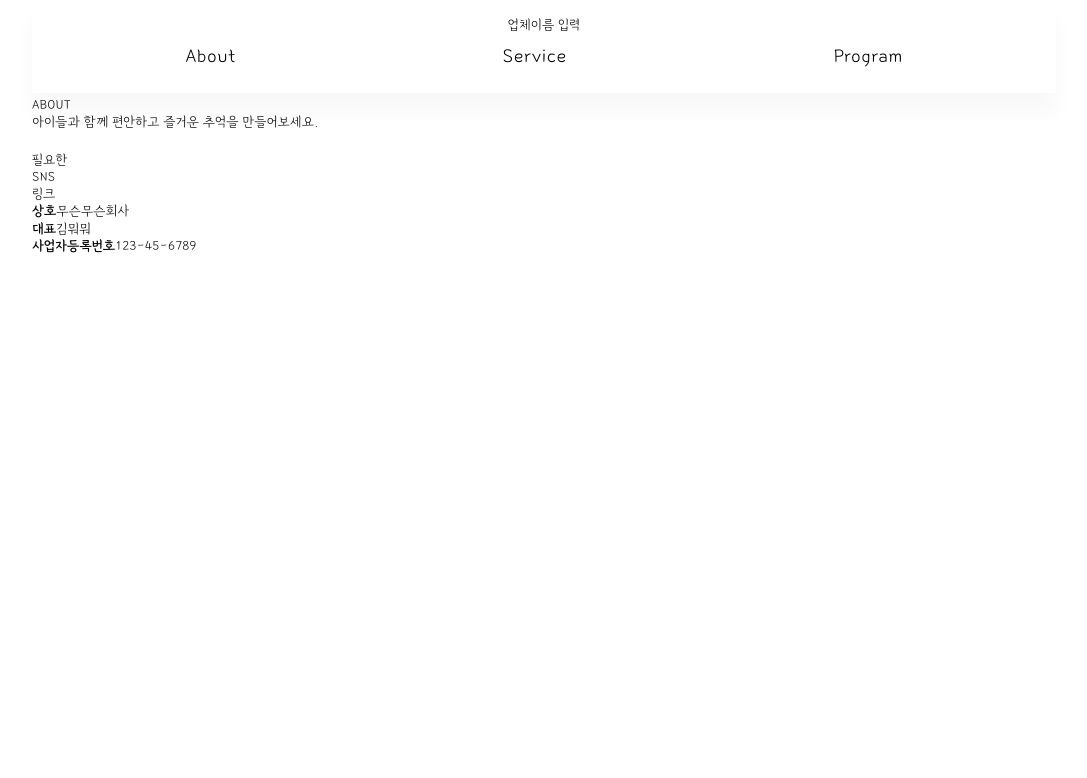
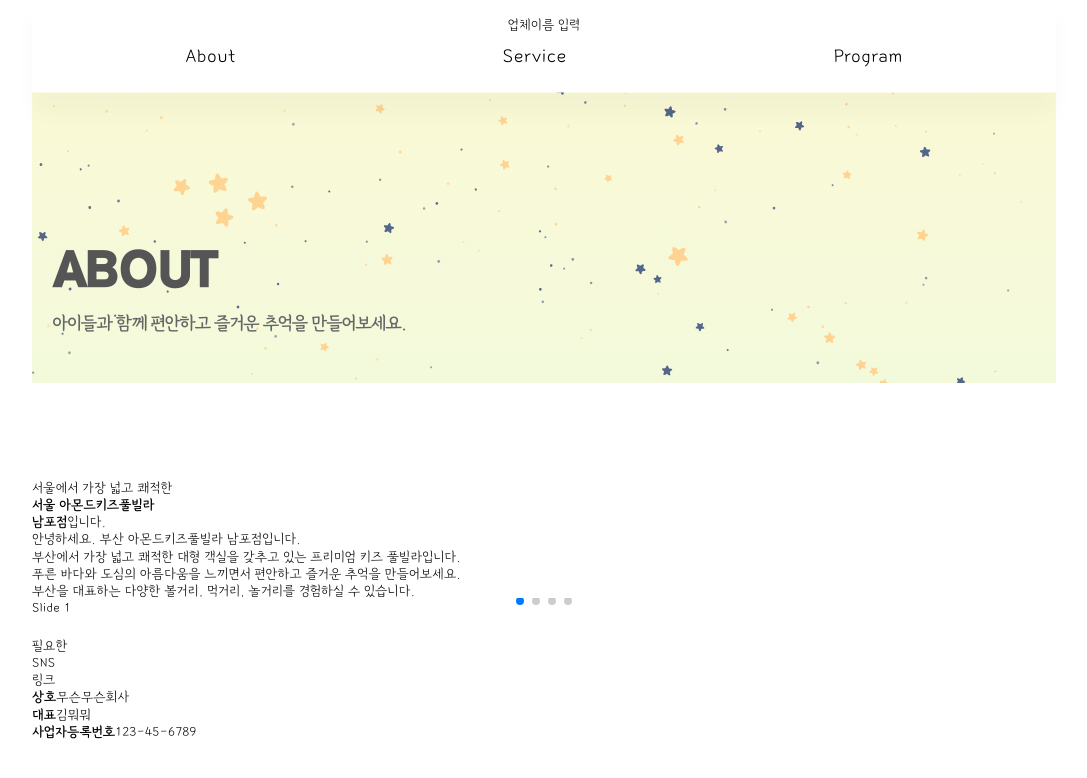
Before and after one commit to jeonguni/present, a React (Create React App) app: page /About in a window 1280 px wide. Shown: the top 778 px of the page, without its empty margins (96-1183 px from the left). Built offline with nearby package versions, Linux system fonts and the light colour scheme.

Commit message:
design: about페이지 작업중

```diff
--- /dev/null
+++ b/src/assets/style/layout/_sub.scss
@@ -0,0 +1,25 @@
+.sub {
+  &-top {
+    padding: 15rem 2rem 5rem;
+    background: url(../../images/bg/bg-main-yellow.svg) repeat-x center center / cover;
+
+    &-tit {
+      font: {
+        family: 'GangwonTeunTeun';
+        size: 5rem;
+      }
+      color: #555;
+      letter-spacing: -0.3rem;
+    }
+
+    &-dec {
+      margin-top: 1rem;
+      font: {
+        size: 2rem;
+        weight: 700;
+      }
+      color: #666;
+      letter-spacing: -0.1rem;
+    }
+  }
+}
--- a/src/assets/style/pages/_section.scss
+++ b/src/assets/style/pages/_section.scss
@@ -1,11 +1,12 @@
 section {
+  padding-top: 9.2rem;
   padding-bottom: 2rem;
   .container {
     position: relative;
-    height: calc(100vh - 9.5rem);
+    height: inherit;
   }
   .section-first {
-    padding: 9.5rem 1.5rem 2rem;
+    padding: 0rem 1.5rem 2rem;
     background: url(../../images/bg/bg-main-yellow.svg) repeat center center / cover;
     // background: linear-gradient(
     //   180deg,
@@ -13,7 +14,7 @@ section {
     //   $color-secondary 70%,
     //   #fff
     // );
-    height: 100vh;
+    height: calc(100vh - 9.5rem);
     &-txt {
       position: absolute;
       left: 50%;
@@ -25,7 +26,7 @@ section {
     }
     &-main {
       font: {
-        family: "GangwonTeunTeun";
+        family: 'GangwonTeunTeun';
         weight: 700;
         size: 6rem;
       }
@@ -43,8 +44,8 @@ section {
   }
 
   .section-second {
-    padding: 3rem 2rem;
-    margin-bottom: 20rem;
+    padding: 10rem 2rem 0;
+    margin-bottom: 10rem;
     .container {
       height: auto;
     }
@@ -52,7 +53,7 @@ section {
       font: {
         size: 3.5rem;
         weight: 700;
-        family: "GangwonTeunTeun";
+        family: 'GangwonTeunTeun';
       }
     }
     &-sub {
@@ -82,7 +83,7 @@ section {
       font: {
         size: 3.5rem;
         weight: 700;
-        family: "GangwonTeunTeun";
+        family: 'GangwonTeunTeun';
       }
     }
     &-sub {
--- a/src/assets/style/style.scss
+++ b/src/assets/style/style.scss
@@ -6,6 +6,7 @@
 @import "layout/layout";
 @import "layout/header";
 @import "layout/footer";
+@import "layout/sub";
 
 @import "component/btn";
 @import "component/icon";
--- a/src/pages/About.js
+++ b/src/pages/About.js
@@ -1,6 +1,12 @@
-import React from "react";
-import Header from "../components/Header";
-import Footer from "../components/Footer";
+import React from 'react';
+
+import { Pagination, A11y } from 'swiper/modules';
+
+import { Swiper, SwiperSlide } from 'swiper/react';
+import 'swiper/css';
+import 'swiper/css/pagination';
+import Header from '../components/Header';
+import Footer from '../components/Footer';
 
 const About = () => {
   return (
@@ -11,6 +17,32 @@ const About = () => {
           <h2 className="sub-top-tit">ABOUT</h2>
           <p className="sub-top-dec">아이들과 함께 편안하고 즐거운 추억을 만들어보세요.</p>
         </article>
+        <article className="sub-content">
+          <p className="about-tit">
+            서울에서 가장 넓고 쾌적한 <br />
+            <b>서울 아몬드키즈풀빌라 </b>
+            <br />
+            <b>남포점</b>입니다.
+          </p>
+          <p className="about-dec">
+            안녕하세요. 부산 아몬드키즈풀빌라 남포점입니다. <br />
+            부산에서 가장 넓고 쾌적한 대형 객실을 갖추고 있는 프리미엄 키즈 풀빌라입니다. <br />
+            푸른 바다와 도심의 아름다움을 느끼면서 편안하고 즐거운 추억을 만들어보세요. <br />
+            부산을 대표하는 다양한 볼거리, 먹거리, 놀거리를 경험하실 수 있습니다.
+          </p>
+          <Swiper
+            modules={[Pagination, A11y]}
+            spaceBetween={10}
+            loop={Infinity}
+            slidesPerView={1}
+            pagination={{ clickable: true }}
+            className="about-slider">
+            <SwiperSlide className="about-slider-item">Slide 1</SwiperSlide>
+            <SwiperSlide className="about-slider-item">Slide 2</SwiperSlide>
+            <SwiperSlide className="about-slider-item">Slide 3</SwiperSlide>
+            <SwiperSlide className="about-slider-item">Slide 4</SwiperSlide>
+          </Swiper>
+        </article>
       </section>
       <Footer />
     </div>
```
Also changed, not shown: 1 other file (tests, documents, lock files or other folders).
